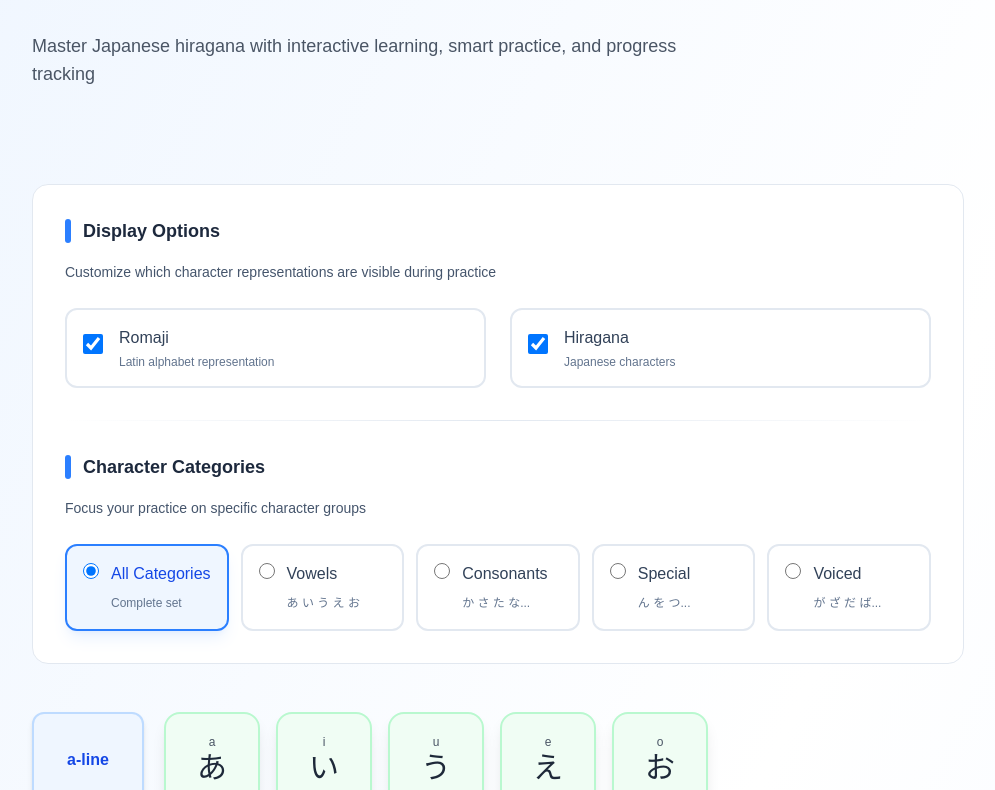
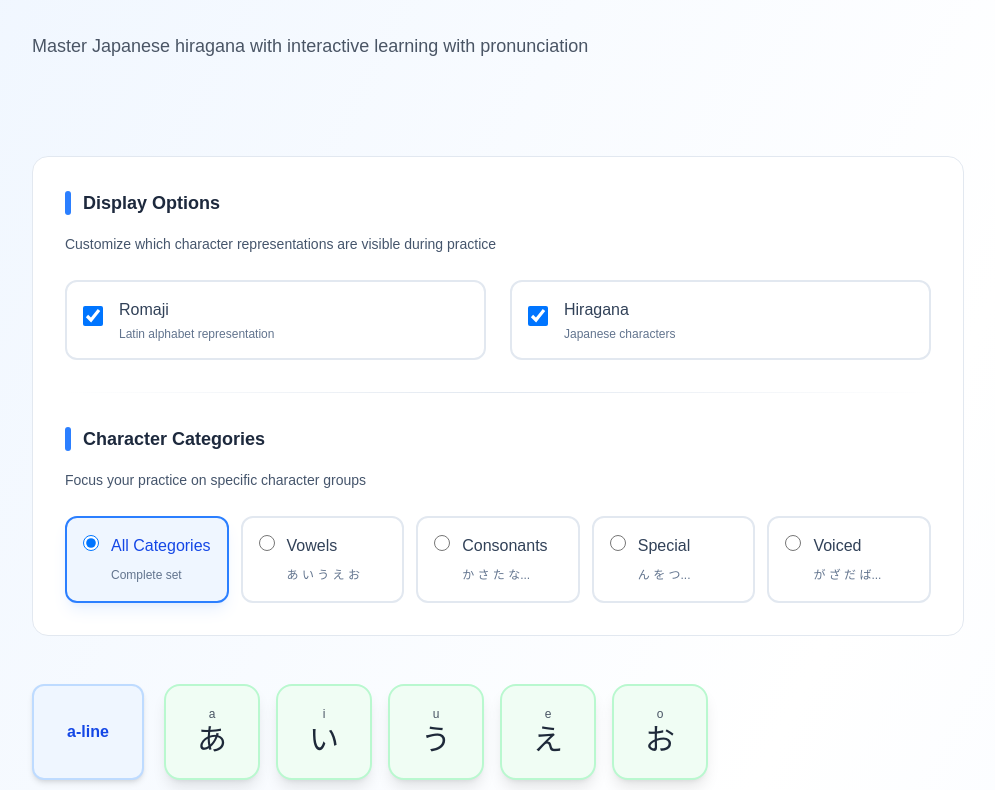
Before and after one commit to 47anjan/hiragana-chat, a Next.js app: page / in a window 1280 px wide. Shown: the top 790 px of the page, without its empty margins (142-1137 px from the left). Built offline with nearby package versions, Linux system fonts and the light colour scheme.

Commit message:
Update title section for clarity in HiraganaChart component

```diff
--- a/components/HiraganaChart.tsx
+++ b/components/HiraganaChart.tsx
@@ -227,8 +227,8 @@ export default function HiraganaChart() {
             {/* Title Section */}
             <div className="text-center lg:text-left">
               <p className="text-gray-600 text-lg max-w-2xl mx-auto lg:mx-0">
-                Master Japanese hiragana with interactive learning, smart
-                practice, and progress tracking
+                Master Japanese hiragana with interactive learning with
+                pronunciation
               </p>
             </div>
           </div>
```
